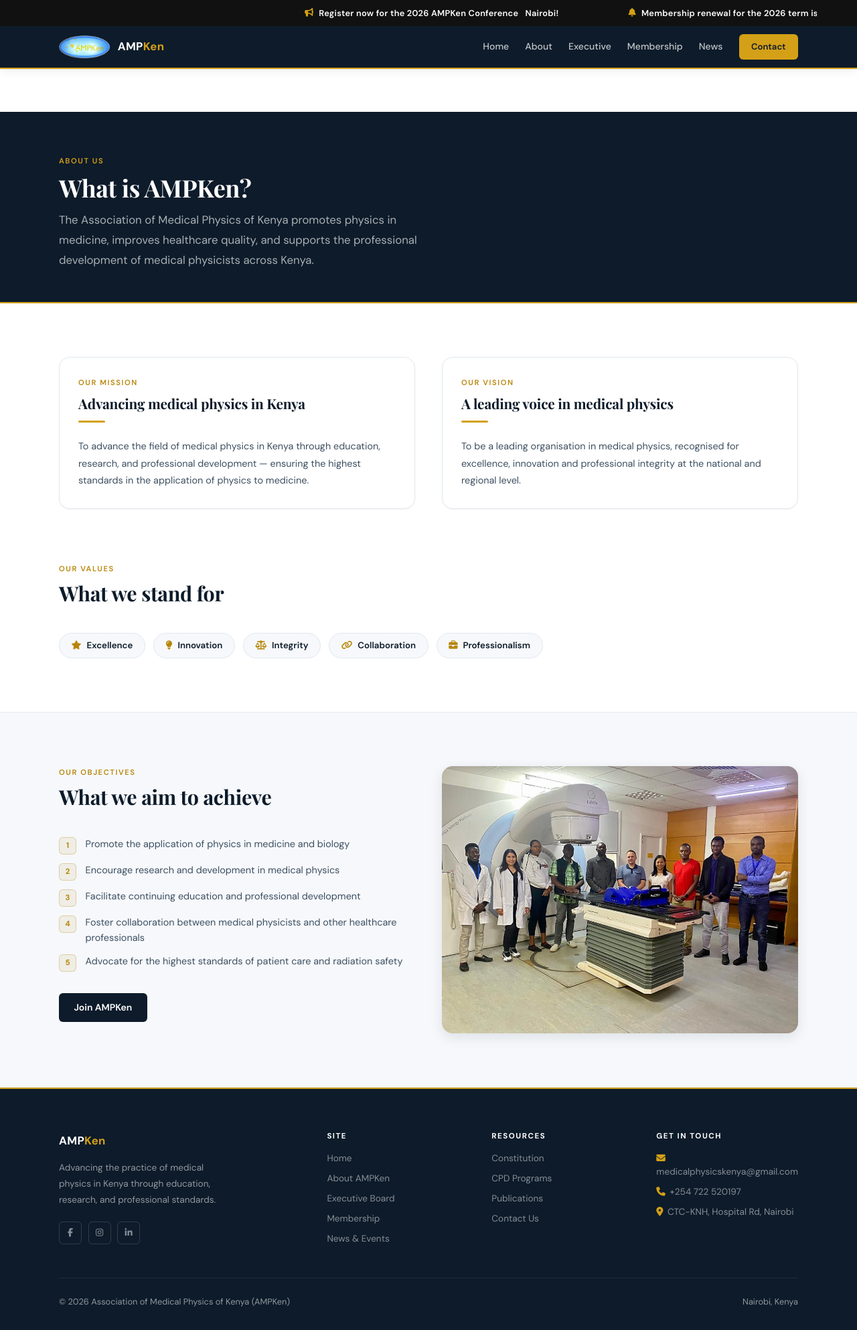
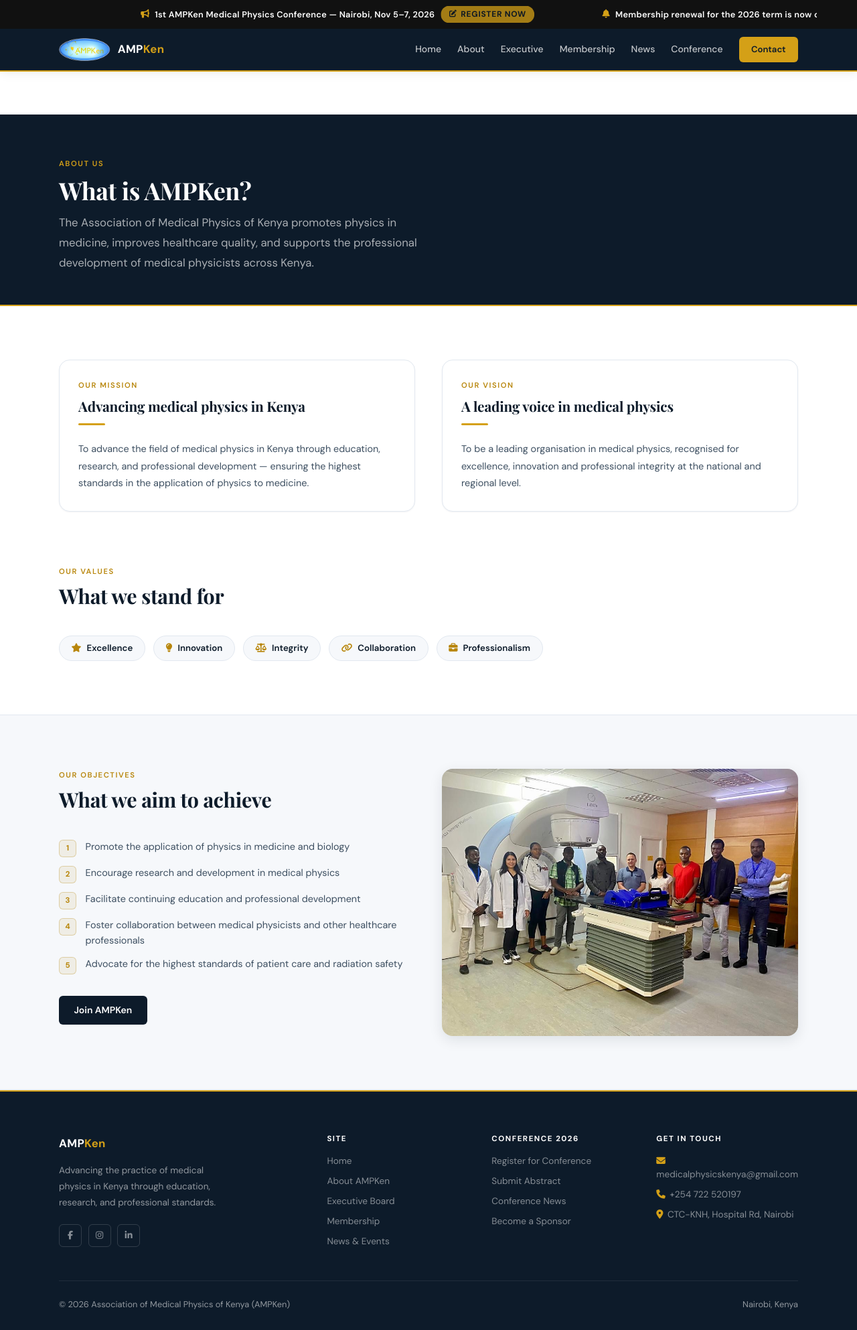
Before and after one commit to EllyKombo/ampke, a Python web app: template templates/about.html in a window 1280 px wide. Shown: the whole page at 67% size. Before the commit the page ends 1951 px from the top, so only its background shows below. Run offline with Jinja, Linux system fonts and the light colour scheme; the template is opened without the code that fills it, so the values that code supplies are empty.

Commit message:
Update base.html

```diff
--- a/templates/base.html
+++ b/templates/base.html
@@ -107,6 +107,36 @@
             animation-play-state: paused;
         }
 
+        /* Flickering Register Now button */
+        .ticker-register-btn {
+            display: inline-flex;
+            align-items: center;
+            gap: .35rem;
+            background: var(--gold-bright, #d4a017);
+            color: #0d1b2a;
+            font-weight: 700;
+            font-size: .72rem;
+            letter-spacing: .06em;
+            text-transform: uppercase;
+            padding: .2rem .75rem;
+            border-radius: 50px;
+            margin-left: .75rem;
+            text-decoration: none;
+            animation: tickerPulse 1.4s ease-in-out infinite;
+            flex-shrink: 0;
+        }
+
+        .ticker-register-btn:hover {
+            background: #fff;
+            color: #0d1b2a;
+            animation-play-state: paused;
+        }
+
+        @keyframes tickerPulse {
+            0%, 100% { opacity: 1;  transform: scale(1); }
+            50%       { opacity: .6; transform: scale(1.07); }
+        }
+
         /*
            The Runtime Spacer: Uses JS computed '--nav-height' calculation.
            Safely defaults to 125px if JavaScript loading is delayed.
@@ -128,22 +158,63 @@
         <div class="ticker-bar">
             <div class="container ticker-inner">
                 <div class="ticker-track">
-                    <div class="ticker-item"><i class="fa-solid fa-bullhorn"
-                            style="margin-right:.5rem;color:var(--gold-bright,#d4a017)"></i> Register now for the 2026
-                        AMPKen Conference &nbsp; Nairobi!</div>
-                    <div class="ticker-item"><i class="fa-solid fa-bell"
-                            style="margin-right:.5rem;color:var(--gold-bright,#d4a017)"></i> Membership renewal for the
-                        2026 term is now open.</div>
-                    <div class="ticker-item"><i class="fa-solid fa-award"
-                            style="margin-right:.5rem;color:var(--gold-bright,#d4a017)"></i> Join our professional
-                        network to access unique CPD opportunities.</div>
+
+                    <!-- Item 1: Conference with flickering Register Now -->
+                    <div class="ticker-item">
+                        <i class="fa-solid fa-bullhorn"
+                            style="margin-right:.5rem;color:var(--gold-bright,#d4a017)"></i>
+                        1st AMPKen Medical Physics Conference — Nairobi, Nov 5–7, 2026
+                        <a href="https://www.ampken.org/conference-register"
+                           class="ticker-register-btn">
+                            <i class="fa-solid fa-pen-to-square" style="font-size:.65rem;"></i>
+                            Register Now
+                        </a>
+                    </div>
+
+                    <!-- Item 2 -->
+                    <div class="ticker-item">
+                        <i class="fa-solid fa-bell"
+                            style="margin-right:.5rem;color:var(--gold-bright,#d4a017)"></i>
+                        Membership renewal for the 2026 term is now open.
+                    </div>
+
+                    <!-- Item 3 -->
+                    <div class="ticker-item">
+                        <i class="fa-solid fa-award"
+                            style="margin-right:.5rem;color:var(--gold-bright,#d4a017)"></i>
+                        Join our professional network to access unique CPD opportunities.
+                    </div>
+
+                    <!-- Item 4: Abstract submission -->
+                    <div class="ticker-item">
+                        <i class="fa-solid fa-file-lines"
+                            style="margin-right:.5rem;color:var(--gold-bright,#d4a017)"></i>
+                        Call for Abstracts — Submit your scientific abstract for AMPKen 2026.
+                        <a href="https://www.ampken.org/abstract"
+                           class="ticker-register-btn">
+                            <i class="fa-solid fa-paper-plane" style="font-size:.65rem;"></i>
+                            Submit Now
+                        </a>
+                    </div>
+
                     <!-- Duplicated for seamless loop -->
-                    <div class="ticker-item"><i class="fa-solid fa-bullhorn"
-                            style="margin-right:.5rem;color:var(--gold-bright,#d4a017)"></i> Register now for the 2026
-                        AMPKen Conference &nbsp; Nairobi!</div>
-                    <div class="ticker-item"><i class="fa-solid fa-bell"
-                            style="margin-right:.5rem;color:var(--gold-bright,#d4a017)"></i> Membership renewal for the
-                        2026 term is now open.</div>
+                    <div class="ticker-item">
+                        <i class="fa-solid fa-bullhorn"
+                            style="margin-right:.5rem;color:var(--gold-bright,#d4a017)"></i>
+                        1st AMPKen Medical Physics Conference — Nairobi, Nov 5–7, 2026
+                        <a href="https://www.ampken.org/conference-register"
+                           class="ticker-register-btn">
+                            <i class="fa-solid fa-pen-to-square" style="font-size:.65rem;"></i>
+                            Register Now
+                        </a>
+                    </div>
+
+                    <div class="ticker-item">
+                        <i class="fa-solid fa-bell"
+                            style="margin-right:.5rem;color:var(--gold-bright,#d4a017)"></i>
+                        Membership renewal for the 2026 term is now open.
+                    </div>
+
                 </div>
             </div>
         </div>
@@ -163,6 +234,7 @@
                     <a href="{{ url_for('executive') }}" class="nav-link">Executive</a>
                     <a href="{{ url_for('membership') }}" class="nav-link">Membership</a>
                     <a href="{{ url_for('news') }}" class="nav-link">News</a>
+                    <a href="{{ url_for('conference_register') }}" class="nav-link">Conference</a>
                     <a href="{{ url_for('contacts') }}" class="nav-cta">Contact</a>
                 </nav>
 
@@ -219,7 +291,15 @@
                         Kindly follow us on our social media platforms for updates.
                     </p>
 
-                    <div style="display:flex;gap:.65rem;flex-wrap:wrap;align-items:center">
+                    <div style="display:flex;gap:.75rem;flex-wrap:wrap;align-items:center">
+                        <a href="{{ url_for('conference_register') }}"
+                            style="display:inline-flex;align-items:center;gap:.5rem;padding:.5rem 1.1rem;border-radius:var(--r-sm);background:var(--gold-bright);color:var(--navy);font-size:.82rem;font-weight:700;transition:all .2s">
+                            <i class="fa-solid fa-pen-to-square"></i> Register Now
+                        </a>
+                        <a href="{{ url_for('abstract_submit') }}"
+                            style="display:inline-flex;align-items:center;gap:.5rem;padding:.5rem 1.1rem;border-radius:var(--r-sm);background:rgba(255,255,255,.08);border:1px solid rgba(255,255,255,.15);color:rgba(255,255,255,.85);font-size:.82rem;font-weight:500;transition:all .2s">
+                            <i class="fa-solid fa-file-lines"></i> Submit Abstract
+                        </a>
                         <a href="https://www.instagram.com/medicalphysicske?igsh=Z3Uybng3a2wwNG00" target="_blank"
                             rel="noopener"
                             style="display:inline-flex;align-items:center;gap:.5rem;padding:.4rem .9rem;border-radius:var(--r-sm);background:rgba(255,255,255,.08);border:1px solid rgba(255,255,255,.15);color:rgba(255,255,255,.85);font-size:.78rem;font-weight:500;transition:all .2s">
@@ -291,12 +371,12 @@
                 </div>
 
                 <div class="footer-col">
-                    <h4>Resources</h4>
+                    <h4>Conference 2026</h4>
                     <div class="footer-links">
-                        <a href="#">Constitution</a>
-                        <a href="#">CPD Programs</a>
-                        <a href="#">Publications</a>
-                        <a href="{{ url_for('contacts') }}">Contact Us</a>
+                        <a href="{{ url_for('conference_register') }}">Register for Conference</a>
+                        <a href="{{ url_for('abstract_submit') }}">Submit Abstract</a>
+                        <a href="{{ url_for('news') }}">Conference News</a>
+                        <a href="mailto:medicalphysicskenya@gmail.com?subject=Sponsorship Enquiry">Become a Sponsor</a>
                     </div>
                 </div>
 
```
